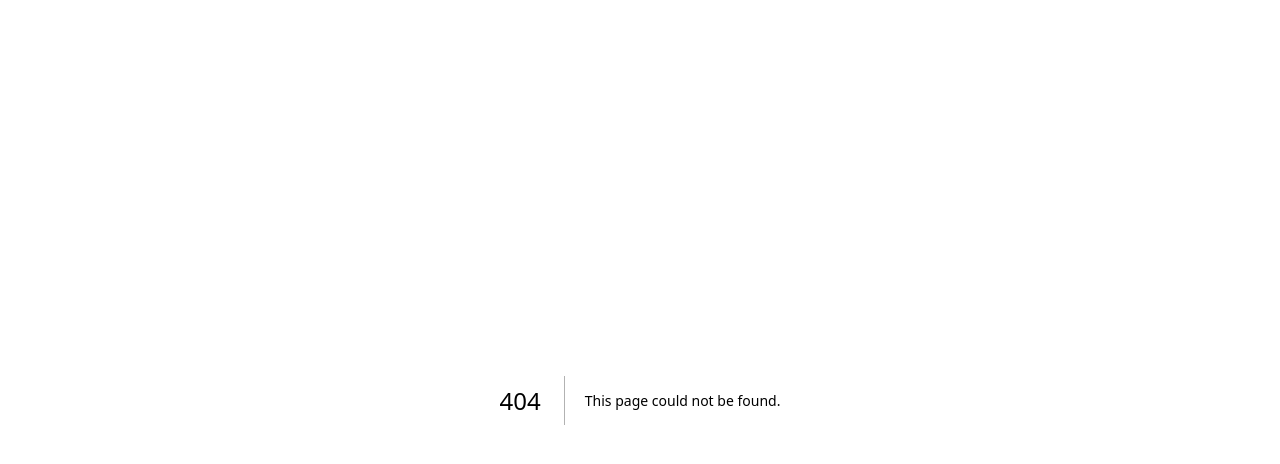
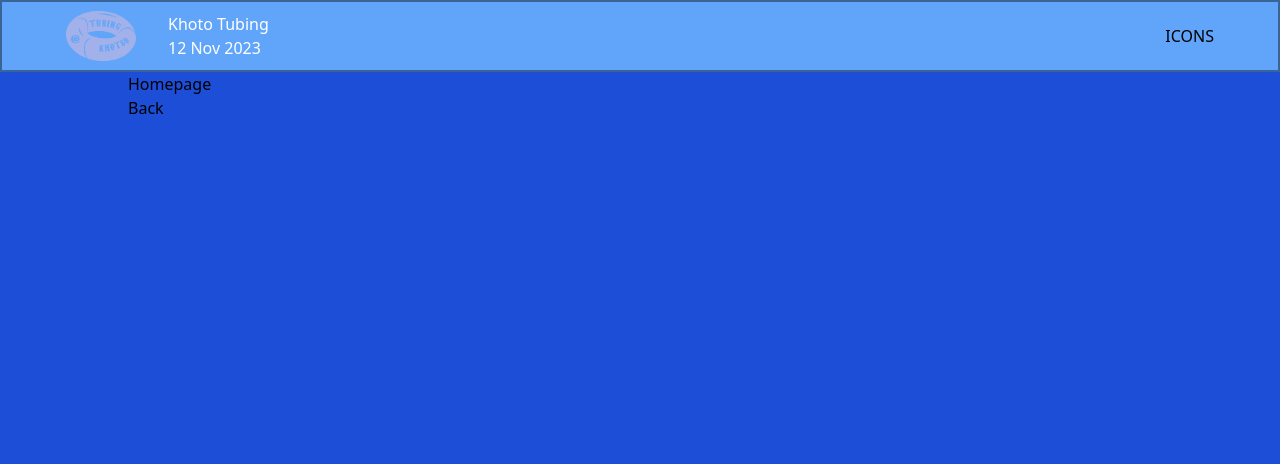
Before and after one commit to ChristopherRdeKoker/khotso-2023, a Next.js app: page /homePage in a window 1280 px wide. Before the commit this address had no page. Shown: the top 464 px of the page. Built offline with nearby package versions, Linux system fonts and the light colour scheme.

Commit message:
updated naming of Pages path

```diff
--- a/app/LoginButton.tsx
+++ b/app/LoginButton.tsx
@@ -5,7 +5,7 @@ import { useRouter } from "next/navigation";
 export function LoginButton() {
   const Router = useRouter();
   const handleSubmit = () => {
-    Router.push("/home");
+    Router.push("/homePage");
   };
 
   return (
--- a/app/LoginForm.tsx
+++ b/app/LoginForm.tsx
@@ -44,7 +44,7 @@ export function LoginForm() {
             <ResetButton />
             <LoginButton />
           </div>
-          <Link href={"/home"} className="rounded-sm outline-2 outline-gray-500 bg-gray-100 w-12">
+          <Link href={"/homePage"} className="rounded-sm outline-2 outline-gray-500 bg-gray-100 w-12">
             SKIP
           </Link>
         </form>
--- a/app/home/HomeForm.tsx
+++ b/app/homePage/HomeForm.tsx
@@ -1,9 +1,12 @@
 "use client";
+
+import Link from "next/link";
+
 export function HomeForm() {
   return (
     <div className="flex justify-center flex-col">
       <p>Homepage </p>
-      <button onClick={() => window.history.back()}>Back</button>
+      <Link href={"/"}>Back</Link>
     </div>
   );
 }
```
Also changed, not shown: app/homePage/Navbar.tsx (renamed from app/home/Navbar.tsx), app/homePage/page.tsx (renamed from app/home/page.tsx).
